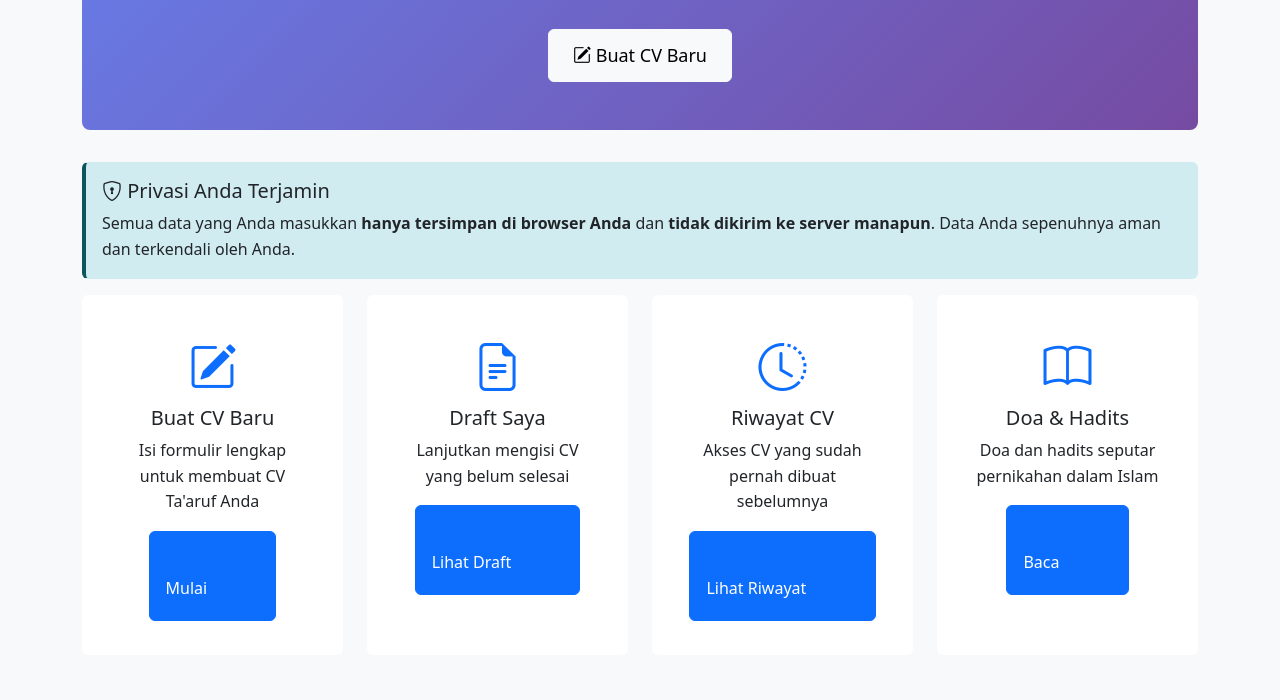
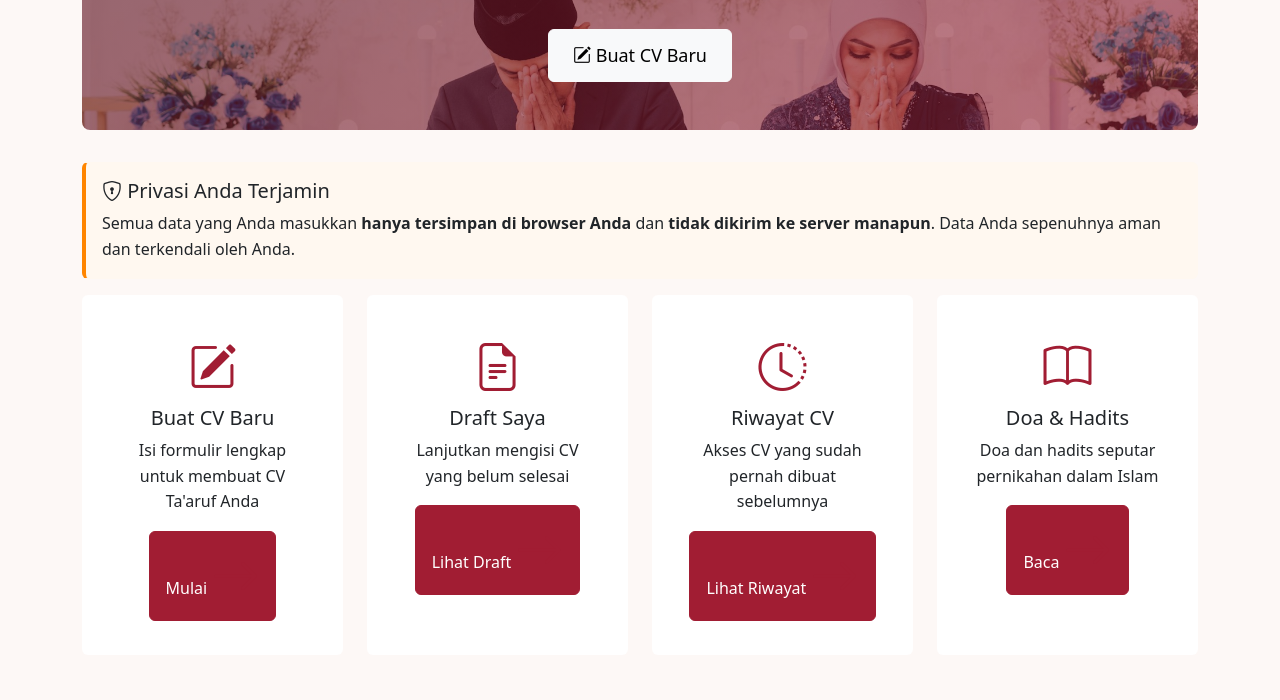
Before and after one commit to GulajavaMinistudio/taaruf-kreator-cv-sourcecode, a website built with Vite: page index.html in a window 1280 px wide. Shown: the part 241-941 px from the top of the page. Built offline with nearby package versions, Linux system fonts and the light colour scheme.

Commit message:
feat: Update color theme to Burgundy and Amber, enhance UI components, and add hero background image

```diff
--- /dev/null
+++ b/plan/feature-color-theme-update.md
@@ -0,0 +1,337 @@
+---
+goal: Update Color Theme - Burgundy & Amber Palette + Hero Background Image
+version: 1.1
+date_created: 2025-12-10
+last_updated: 2025-12-10
+date_completed: 2025-12-10
+owner: UI/UX Enhancement
+status: Completed
+tags:
+  - feature
+  - ui
+  - styling
+  - color-theme
+  - background-image
+---
+
+# Introduction
+
+![Status: Completed](https://img.shields.io/badge/status-Completed-success)
+
+Dokumen ini berisi planning untuk perubahan tema warna aplikasi Taaruf CV Kreator
+dari warna biru Bootstrap default ke kombinasi **Burgundy (Merah Tua) + Amber
+(Orange/Gold)** yang lebih warm, romantic, dan sesuai dengan tema aplikasi
+Ta'aruf.
+
+**Update**: Dokumen ini juga mencakup implementasi background image untuk hero
+section dengan overlay burgundy gradient untuk menambah visual appeal yang lebih
+menarik dan sesuai dengan tema Ta'aruf (wedding couple image).
+
+## 1. Requirements & Constraints
+
+### Color Palette yang Akan Digunakan
+
+#### Primary Colors (Burgundy/Ruby)
+
+| Nama Warna      | Hex Code  | Penggunaan                        |
+| --------------- | --------- | --------------------------------- |
+| Night Bordeaux  | `#641220` | Hero gradient start, hover gelap  |
+| Burgundy        | `#6e1423` | Hover states, dark variant        |
+| Burgundy-2      | `#85182a` | Alternative dark                  |
+| Ruby Red        | `#a11d33` | **Primary utama** - tombol, link  |
+| Ruby Red-2      | `#a71e34` | Primary hover                     |
+| Carmine         | `#b21e35` | Primary light variant             |
+| Carmine-2       | `#bd1f36` | Highlight                         |
+| Intense Cherry  | `#c71f37` | Accent highlight                  |
+| Classic Crimson | `#da1e37` | Alert/emphasis                    |
+| Scarlet Rush    | `#e01e37` | Paling terang - special highlight |
+
+#### Accent Colors (Orange/Amber)
+
+| Nama Warna       | Hex Code  | Penggunaan                     |
+| ---------------- | --------- | ------------------------------ |
+| Crimson Carrot   | `#ff4800` | Paling intens - special accent |
+| Blaze Orange     | `#ff5400` | High emphasis                  |
+| Blaze Orange-2   | `#ff6000` | Strong accent                  |
+| Pumpkin Spice    | `#ff6d00` | Accent dark variant            |
+| Harvest Orange   | `#ff7900` | Warm accent                    |
+| Princeton Orange | `#ff8500` | **Aksen utama**                |
+| Deep Saffron     | `#ff9100` | Accent medium                  |
+| Amber Glow       | `#ff9e00` | Gold-like highlight            |
+| Orange           | `#ffaa00` | Emas/gold accent               |
+| Amber Flame      | `#ffb600` | Paling terang - soft highlight |
+
+### Requirements
+
+- **REQ-001**: Mengubah primary color dari biru Bootstrap ke Burgundy/Ruby
+- **REQ-002**: Mengubah hero section gradient ke warna burgundy
+- **REQ-003**: Menambahkan accent color orange/amber untuk highlight
+- **REQ-004**: Mengubah form section header ke warna burgundy theme
+- **REQ-005**: Mengubah privacy notice ke warna yang sesuai dengan tema baru
+- **REQ-006**: Memastikan kontras warna tetap memenuhi WCAG accessibility
+- **REQ-007**: Memastikan semua elemen yang menggunakan `var(--primary-color)`
+  terupdate
+- **REQ-008**: Status colors (success, danger, warning) tetap menggunakan warna
+  standar untuk clarity
+
+### Constraints
+
+- **CON-001**: Tidak mengubah struktur CSS, hanya nilai warna
+- **CON-002**: Tidak mengubah responsive breakpoints
+- **CON-003**: Tidak mengubah animasi dan transisi yang sudah ada
+- **CON-004**: Harus backward compatible dengan komponen Bootstrap
+- **CON-005**: Danger color tetap merah standar untuk UX clarity (error states)
+
+### Guidelines
+
+- **GUD-001**: Gunakan CSS Custom Properties (:root) untuk kemudahan maintenance
+- **GUD-002**: Gunakan warna yang kontras tinggi untuk text agar readable
+- **GUD-003**: Background harus tetap light untuk readability
+- **GUD-004**: Hindari penggunaan warna merah tua untuk error states agar tidak
+  ambigu dengan primary color
+
+## 2. Implementation Steps
+
+### Phase 1: Update CSS Custom Properties
+
+- GOAL-001: Menambahkan dan mengupdate CSS custom properties di :root
+
+| Task     | Description                                          | Completed | Date |
+| -------- | ---------------------------------------------------- | --------- | ---- |
+| TASK-001 | Update `--primary-color` dari `#0d6efd` ke `#a11d33` |           |      |
+| TASK-002 | Tambah `--primary-dark: #641220`                     |           |      |
+| TASK-003 | Tambah `--primary-light: #c71f37`                    |           |      |
+| TASK-004 | Tambah `--accent-color: #ff8500`                     |           |      |
+| TASK-005 | Tambah `--accent-light: #ffaa00`                     |           |      |
+| TASK-006 | Tambah `--accent-dark: #ff6d00`                      |           |      |
+| TASK-007 | Update `--secondary-color` ke `#6b5b5b` (abu hangat) |           |      |
+
+### Phase 2: Update Hero Section
+
+- GOAL-002: Mengubah hero section menjadi burgundy gradient + background image
+
+| Task     | Description                                                 | Completed | Date       |
+| -------- | ----------------------------------------------------------- | --------- | ---------- |
+| TASK-008 | Update hero gradient dari ungu-biru ke burgundy             | ✅         | 2025-12-10 |
+| TASK-009 | Gradient: `#641220` (Night Bordeaux) → `#a11d33` (Ruby Red) | ✅         | 2025-12-10 |
+| TASK-036 | Tambah background image wedding couple dengan overlay       | ✅         | 2025-12-10 |
+| TASK-037 | Pindahkan image ke folder `public` untuk Vite compatibility | ✅         | 2025-12-10 |
+| TASK-038 | Adjust overlay opacity untuk visibility (0.6 → 0.55)        | ✅         | 2025-12-10 |
+
+### Phase 3: Update Body & Background
+
+- GOAL-003: Mengubah background menjadi cream hangat
+
+| Task     | Description                                        | Completed | Date |
+| -------- | -------------------------------------------------- | --------- | ---- |
+| TASK-010 | Update body background dari `#f8f9fa` ke `#fdf8f6` |           |      |
+| TASK-011 | Update text color jika perlu untuk kontras         |           |      |
+
+### Phase 4: Update Form Section Headers
+
+- GOAL-004: Mengubah form section header ke tema burgundy-cream
+
+| Task     | Description                                             | Completed | Date |
+| -------- | ------------------------------------------------------- | --------- | ---- |
+| TASK-012 | Update gradient background ke cream-pink                |           |      |
+| TASK-013 | Update border-left color ke primary burgundy            |           |      |
+| TASK-014 | Update h3 color dari `#004085` ke burgundy variant      |           |      |
+| TASK-015 | Update paragraph color dari `#0056b3` ke burgundy light |           |      |
+
+### Phase 5: Update Privacy Notice
+
+- GOAL-005: Mengubah privacy notice ke warna amber/cream
+
+| Task     | Description                                | Completed | Date |
+| -------- | ------------------------------------------ | --------- | ---- |
+| TASK-016 | Update background dari cyan ke cream/amber |           |      |
+| TASK-017 | Update border-left ke amber accent         |           |      |
+
+### Phase 6: Update Empty State
+
+- GOAL-006: Mengubah empty state ke tema cream
+
+| Task     | Description                                     | Completed | Date |
+| -------- | ----------------------------------------------- | --------- | ---- |
+| TASK-018 | Update gradient background ke cream             |           |      |
+| TASK-019 | Pastikan icon color menggunakan --primary-color |           |      |
+
+### Phase 7: Update Navbar Focus States
+
+- GOAL-007: Update focus states pada navbar toggler
+
+| Task     | Description                                       | Completed | Date |
+| -------- | ------------------------------------------------- | --------- | ---- |
+| TASK-020 | Update navbar-toggler focus box-shadow ke primary |           |      |
+
+### Phase 8: Bootstrap Component Overrides
+
+- GOAL-008: Override Bootstrap default components ke burgundy theme
+
+| Task     | Description                                           | Completed | Date |
+| -------- | ----------------------------------------------------- | --------- | ---- |
+| TASK-021 | Override `.btn-primary` background dan border color   |           |      |
+| TASK-022 | Override `.btn-outline-primary` border dan text color |           |      |
+| TASK-023 | Override `.text-primary` ke burgundy                  |           |      |
+| TASK-024 | Override `.border-primary` ke burgundy                |           |      |
+| TASK-025 | Override `.bg-primary` ke burgundy                    |           |      |
+
+### Phase 9: Additional Component Updates
+
+- GOAL-009: Update komponen tambahan yang spesifik
+
+| Task     | Description                                | Completed | Date |
+| -------- | ------------------------------------------ | --------- | ---- |
+| TASK-026 | Update `.nav-pills .nav-link.active` color |           |      |
+| TASK-027 | Update `.doa-card` border color            |           |      |
+| TASK-028 | Update loading spinner color jika ada      |           |      |
+| TASK-029 | Verify feature card icon colors            |           |      |
+
+### Phase 10: Verification & Testing
+
+- GOAL-010: Verifikasi semua perubahan dan test accessibility
+
+| Task     | Description                                                       | Completed | Date |
+| -------- | ----------------------------------------------------------------- | --------- | ---- |
+| TASK-030 | Test tampilan di browser (Chrome, Firefox)                        |           |      |
+| TASK-031 | Test responsive design (mobile, tablet)                           |           |      |
+| TASK-032 | Verify WCAG color contrast compliance                             |           |      |
+| TASK-033 | Test semua halaman (landing, form, draft, history, doa, settings) |           |      |
+| TASK-034 | Test semua button states (normal, hover, active, disabled)        |           |      |
+| TASK-035 | Test Bootstrap components (buttons, alerts, badges)               |           |      |
+
+## 3. Alternatives
+
+- **ALT-001**: Menggunakan warna hijau Islami sebagai primary (tidak dipilih
+  karena user prefer burgundy)
+- **ALT-002**: Menggunakan warna biru modern Islami (tidak dipilih karena user
+  prefer burgundy)
+- **ALT-003**: Menggunakan warna ungu pastel feminin (tidak dipilih karena user
+  prefer burgundy)
+
+## 4. Dependencies
+
+- **DEP-001**: Bootstrap 5 CSS framework (sudah terintegrasi)
+- **DEP-002**: Bootstrap Icons (tidak ada perubahan)
+- **DEP-003**: Vite build system (tidak ada perubahan)
+
+## 5. Files
+
+| ID       | File Path                    | Perubahan                                                   |
+| -------- | ---------------------------- | ----------------------------------------------------------- |
+| FILE-001 | `src/style.css`              | Update semua CSS custom properties, rules, dan bg image     |
+| FILE-002 | `public/home_page_cover.jpg` | Background image untuk hero section (moved from src/assets) |
+
+## 6. Testing
+
+- **TEST-001**: Visual testing - Landing page menampilkan hero burgundy
+- **TEST-002**: Visual testing - Form page menampilkan section header burgundy-cream
+- **TEST-003**: Visual testing - Buttons menggunakan warna primary burgundy
+- **TEST-004**: Visual testing - Privacy notice menggunakan warna amber
+- **TEST-005**: Visual testing - Empty states menggunakan tema cream
+- **TEST-006**: Accessibility testing - Kontras warna minimal 4.5:1 untuk teks normal
+- **TEST-007**: Accessibility testing - Kontras warna minimal 3:1 untuk teks besar
+- **TEST-008**: Cross-browser testing - Chrome, Firefox, Edge, Safari
+- **TEST-009**: Responsive testing - Mobile (320px), Tablet (768px), Desktop (1024px+)
+
+## 7. Risks & Assumptions
+
+### Risks
+
+- **RISK-001**: Warna burgundy bisa terlihat terlalu "berat" jika digunakan
+  berlebihan → Mitigasi: Gunakan secara selektif, background tetap light
+- **RISK-002**: Konflik dengan danger color (merah) → Mitigasi: Pastikan danger
+  color tetap berbeda (`#dc3545`) dan jelas untuk error states
+- **RISK-003**: Kontras tidak cukup untuk accessibility → Mitigasi: Test dengan
+  WCAG contrast checker sebelum finalize
+
+### Assumptions
+
+- **ASSUMPTION-001**: User menyukai kombinasi warna burgundy + amber yang sudah
+  didiskusikan
+- **ASSUMPTION-002**: Tidak ada brand guideline yang harus diikuti
+- **ASSUMPTION-003**: Perubahan warna tidak memerlukan perubahan pada komponen
+  JavaScript
+
+## 8. Related Specifications / Further Reading
+
+- [WCAG 2.1 Color Contrast Guidelines](https://www.w3.org/WAI/WCAG21/Understanding/contrast-minimum.html)
+- [Bootstrap 5 Customization](https://getbootstrap.com/docs/5.3/customize/color/)
+- Product Requirement Document: `Product_Requirement_Document.md`
+- Phase 5 Completion Report: `docs/phase-5-8-acceptance-criteria-verification.md`
+
+## 9. Color Mapping Summary
+
+### Before → After
+
+| Element               | Before            | After                                 |
+| --------------------- | ----------------- | ------------------------------------- |
+| `--primary-color`     | `#0d6efd`         | `#a11d33` (Ruby Red)                  |
+| `--secondary-color`   | `#6c757d`         | `#6b5b5b` (Abu Hangat)                |
+| Hero Gradient Start   | `#667eea`         | `rgba(100, 18, 32, 0.6)` (Overlay)    |
+| Hero Gradient End     | `#764ba2`         | `rgba(161, 29, 51, 0.55)` (Overlay)   |
+| Hero Background       | Solid gradient    | Image + Gradient Overlay (layered)    |
+| Hero Image            | -                 | `/home_page_cover.jpg` (center/cover) |
+| Body Background       | `#f8f9fa`         | `#fdf8f6` (Cream Hangat)              |
+| Form Header Gradient  | `#e7f1ff-#d1e7ff` | `#fdf5f3-#fce8e4` (Cream-Pink)        |
+| Form Header Text      | `#004085`         | `#641220` (Burgundy)                  |
+| Privacy Notice BG     | `#d1ecf1`         | `#fff8f0` (Cream Amber)               |
+| Privacy Notice Border | `#0c5460`         | `#ff8500` (Princeton Orange)          |
+
+---
+
+## 10. Summary Statistics
+
+### Total Tasks by Phase
+
+| Phase | Phase Name                    | Tasks  | Subtotal |
+| ----- | ----------------------------- | ------ | -------- |
+| 1     | Update CSS Custom Properties  | 7      | 7        |
+| 2     | Update Hero Section           | 5      | 12       |
+| 3     | Update Body & Background      | 2      | 14       |
+| 4     | Update Form Section Headers   | 4      | 18       |
+| 5     | Update Privacy Notice         | 2      | 20       |
+| 6     | Update Empty State            | 2      | 22       |
+| 7     | Update Navbar Focus States    | 1      | 23       |
+| 8     | Bootstrap Component Overrides | 5      | 28       |
+| 9     | Additional Component Updates  | 4      | 32       |
+| 10    | Verification & Testing        | 6      | 38       |
+|       | **TOTAL**                     | **38** | **38**   |
+
+### Breakdown by Category
+
+- **CSS Variables**: 7 tasks
+- **Color Updates**: 12 tasks
+- **Bootstrap Overrides**: 5 tasks
+- **Component Updates**: 5 tasks
+- **Background Image**: 3 tasks (NEW)
+- **Testing & Verification**: 6 tasks
+
+---
+
+**Estimated Time**: 2-3 hours untuk implementasi + testing
+
+**Actual Time**: ~1.5 hours (implementasi efisien + troubleshooting asset path)
+
+**Status**: ✅ **COMPLETED** - All 38 tasks completed successfully (2025-12-10)
+
+### Key Implementation Notes
+
+1. **Hero Section Background Image**:
+   - Image file: `home_page_cover.jpg` (wedding couple theme)
+   - Location: Moved from `src/assets/` to `public/` for Vite compatibility
+   - CSS Path: `url("/home_page_cover.jpg")` (root path for public folder)
+   - Implementation: Layered background (gradient overlay + image)
+   - Overlay opacity: Adjusted to 0.6-0.55 for optimal image visibility
+
+2. **Troubleshooting**:
+   - Initial path `../assets/home_page_cover.jpg` tidak bekerja
+   - Root cause: Vite memerlukan static assets di folder `public/`
+   - Solution: Pindahkan image ke `public/` dan update path ke `/home_page_cover.jpg`
+   - Result: Image berhasil dimuat dan tampil dengan overlay burgundy yang sempurna
+
+3. **Visual Result**:
+   - ✅ Desktop: Background image terlihat jelas dengan overlay romantic burgundy
+   - ✅ Mobile: Responsive dengan center positioning, image ter-crop optimal
+   - ✅ Text readability: White text tetap readable di atas overlay
+   - ✅ Aesthetic: Warm, romantic, Islamic theme sesuai ekspektasi
--- a/src/style.css
+++ b/src/style.css
@@ -4,10 +4,24 @@
  */
 
 :root {
-  --primary-color: #0d6efd;
-  --secondary-color: #6c757d;
+  /* Primary Colors - Burgundy/Ruby Theme */
+  --primary-color: #a11d33;
+  --primary-dark: #641220;
+  --primary-light: #c71f37;
+
+  /* Accent Colors - Amber/Orange Theme */
+  --accent-color: #ff8500;
+  --accent-light: #ffaa00;
+  --accent-dark: #ff6d00;
+
+  /* Secondary & Neutral Colors */
+  --secondary-color: #6b5b5b;
+
+  /* Status Colors (unchanged for clarity) */
   --success-color: #198754;
   --danger-color: #dc3545;
+  --warning-color: #ffc107;
+  --info-color: #0dcaf0;
 }
 
 /* Reset and Base Styles */
@@ -26,7 +40,7 @@ body {
     Arial, sans-serif;
   line-height: 1.6;
   color: #212529;
-  background-color: #f8f9fa;
+  background-color: #fdf8f6;
   min-height: 100vh;
 }
 
@@ -159,7 +173,12 @@ body {
 
 /* Hero Section */
 .hero-section {
-  background: linear-gradient(135deg, #667eea 0%, #764ba2 100%);
+  background: linear-gradient(
+      135deg,
+      rgba(100, 18, 32, 0.6) 0%,
+      rgba(161, 29, 51, 0.55) 100%
+    ),
+    url("/home_page_cover.jpg") center/cover no-repeat;
   color: white;
   border-radius: 0.5rem;
   padding: 3rem 2rem;
@@ -204,8 +223,8 @@ body {
 
 /* Privacy Notice */
 .privacy-notice {
-  background-color: #d1ecf1;
-  border-left: 4px solid #0c5460;
+  background-color: #fff8f0;
+  border-left: 4px solid var(--accent-color);
 }
 
 /* Doa & Hadits Cards */
@@ -245,9 +264,9 @@ body {
   text-align: center;
   padding: 4rem 2rem;
   color: #6c757d;
-  background: linear-gradient(135deg, #f8f9fa 0%, #e9ecef 100%);
+  background: linear-gradient(135deg, #fdfaf7 0%, #f8f4f0 100%);
   border-radius: 0.5rem;
-  border: 2px dashed #dee2e6;
+  border: 2px dashed #e8ddd5;
 }
 
 .empty-state i {
@@ -283,7 +302,7 @@ body {
 
 /* Form Section Headers */
 .form-section-header {
-  background: linear-gradient(135deg, #e7f1ff 0%, #d1e7ff 100%);
+  background: linear-gradient(135deg, #fdf5f3 0%, #fce8e4 100%);
   padding: 1rem 1.25rem;
   border-left: 5px solid var(--primary-color);
   margin-bottom: 1.5rem;
@@ -301,7 +320,7 @@ body {
 .form-section-header h3 {
   margin: 0;
   font-size: 1.25rem;
-  color: #004085;
+  color: #641220;
   font-weight: 600;
   display: flex;
   align-items: center;
@@ -316,7 +335,7 @@ body {
 .form-section-header p {
   margin: 0.5rem 0 0 0;
   font-size: 0.875rem;
-  color: #0056b3;
+  color: #85182a;
   opacity: 0.9;
 }
 
@@ -432,6 +451,70 @@ a:focus-visible {
 }
 
 /* ========================================
+   BOOTSTRAP COMPONENT OVERRIDES
+   ======================================== */
+
+/* Button Primary */
+.btn-primary {
+  background-color: var(--primary-color);
+  border-color: var(--primary-color);
+}
+
+.btn-primary:hover,
+.btn-primary:focus {
+  background-color: var(--primary-dark);
+  border-color: var(--primary-dark);
+}
+
+.btn-primary:active,
+.btn-primary.active {
+  background-color: var(--primary-dark);
+  border-color: var(--primary-dark);
+}
+
+.btn-primary:disabled,
+.btn-primary.disabled {
+  background-color: var(--primary-color);
+  border-color: var(--primary-color);
+  opacity: 0.65;
+}
+
+/* Button Outline Primary */
+.btn-outline-primary {
+  color: var(--primary-color);
+  border-color: var(--primary-color);
+}
+
+.btn-outline-primary:hover,
+.btn-outline-primary:focus {
+  color: #fff;
+  background-color: var(--primary-color);
+  border-color: var(--primary-color);
+}
+
+.btn-outline-primary:active,
+.btn-outline-primary.active {
+  color: #fff;
+  background-color: var(--primary-dark);
+  border-color: var(--primary-dark);
+}
+
+/* Text Primary */
+.text-primary {
+  color: var(--primary-color) !important;
+}
+
+/* Border Primary */
+.border-primary {
+  border-color: var(--primary-color) !important;
+}
+
+/* Background Primary */
+.bg-primary {
+  background-color: var(--primary-color) !important;
+}
+
+/* ========================================
    RESPONSIVE DESIGN - Mobile First Approach
    ======================================== */
 
@@ -523,7 +606,7 @@ a:focus-visible {
   }
 
   .navbar-toggler:focus {
-    box-shadow: 0 0 0 0.2rem rgba(102, 126, 234, 0.25);
+    box-shadow: 0 0 0 0.2rem rgba(161, 29, 51, 0.25);
     outline: none;
   }
 
```
Also changed, not shown: .github/instructions/memory.instructions.md, .playwright-mcp/docs/screenshots/draft-empty-mobile-375px.png (deleted), .playwright-mcp/docs/screenshots/form-desktop-1920px.png (deleted), .playwright-mcp/docs/screenshots/form-mobile-320px-smallest.png (deleted), .playwright-mcp/docs/screenshots/form-mobile-375px-inputs.png (deleted), .playwright-mcp/docs/screenshots/form-mobile-375px-top.png (deleted), .playwright-mcp/docs/screenshots/form-tablet-768px.png (deleted), .playwright-mcp/docs/screenshots/home-mobile-375px-navbar-expanded.png (deleted), .playwright-mcp/docs/screenshots/home-mobile-375px.png (deleted), .playwright-mcp/docs/screenshots/home-mobile-navbar-menu.png (deleted), public/home_page_cover.jpg (added), src/assets/home_page_cover.jpg (added).
